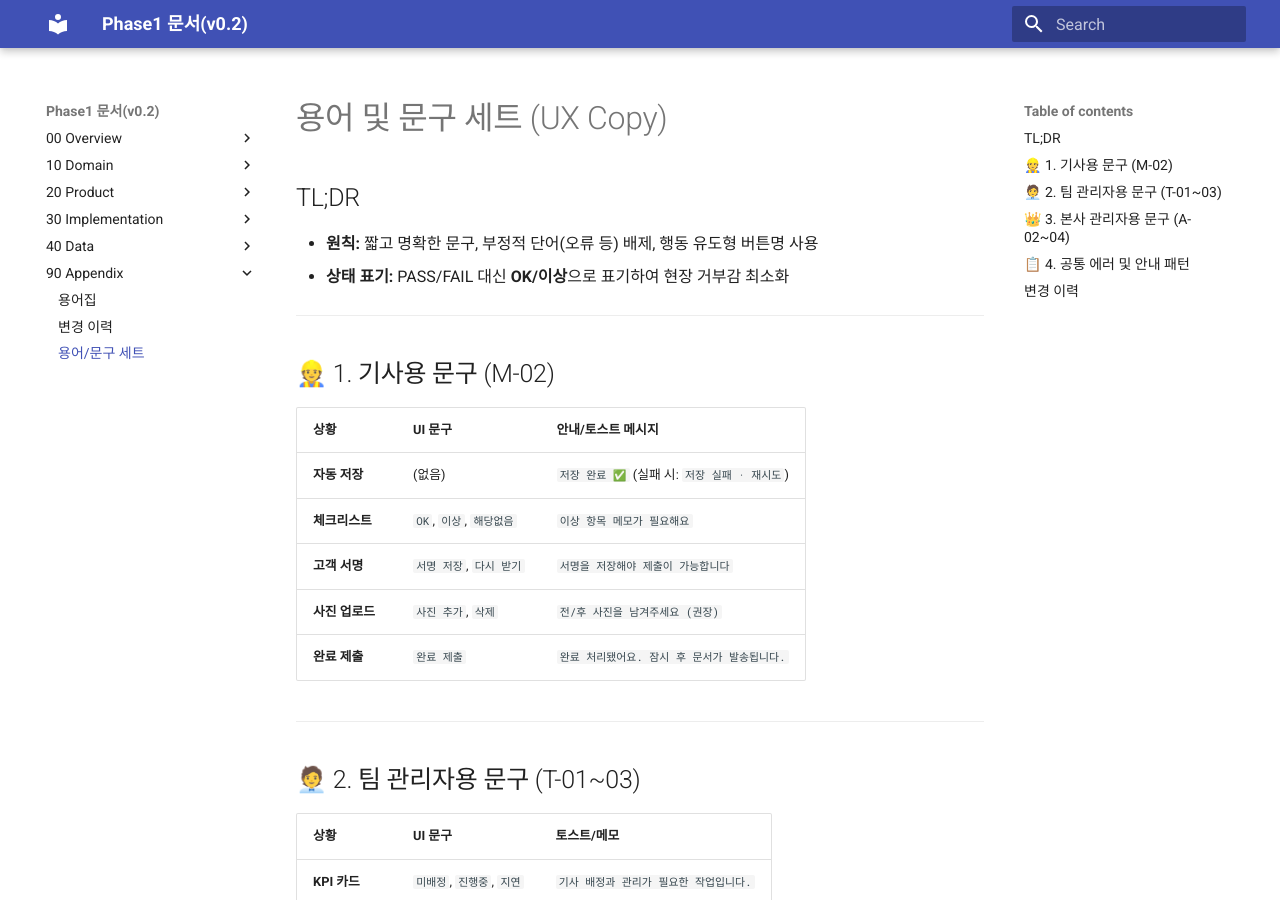
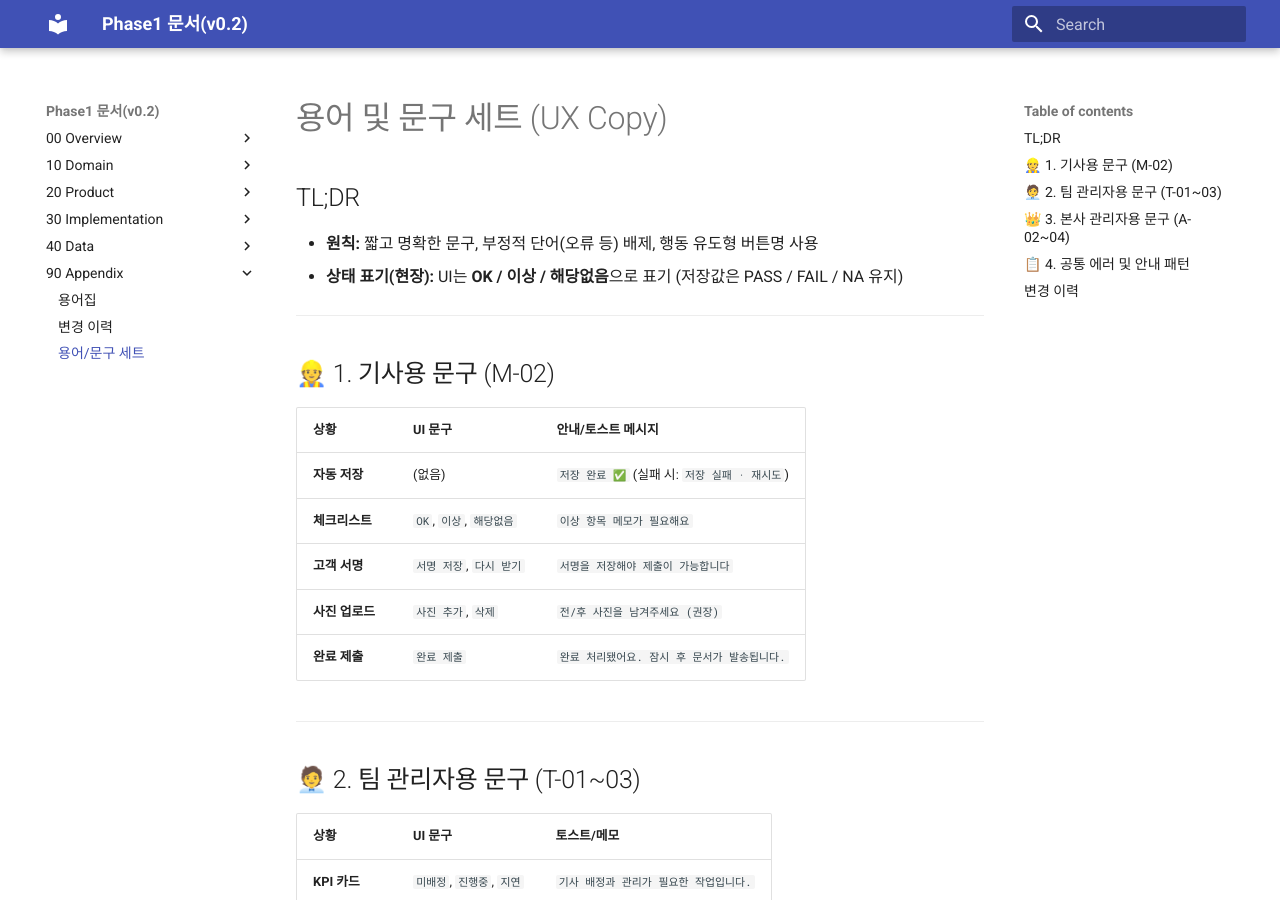
Before and after one commit to jjuune/fsm-docs, an MkDocs documentation site: the page built from docs/90-appendix/03-copy.md, in a window 1280 px wide and 900 px high. Built offline with MkDocs 1.6.1 and Material for MkDocs 9.7.7, drawn with Linux system fonts in a browser that asks for light colours.

Commit message:
Revise status indication terminology in UX copy
Update status indication to use 'OK/이상' instead of 'PASS/FAIL' for better user experience.

```diff
--- a/docs/90-appendix/03-copy.md
+++ b/docs/90-appendix/03-copy.md
@@ -2,7 +2,7 @@
 
 ## TL;DR
 - **원칙:** 짧고 명확한 문구, 부정적 단어(오류 등) 배제, 행동 유도형 버튼명 사용
-- **상태 표기:** PASS/FAIL 대신 **OK/이상**으로 표기하여 현장 거부감 최소화
+- **상태 표기(현장):** UI는 **OK / 이상 / 해당없음**으로 표기 (저장값은 PASS / FAIL / NA 유지)
 
 ---
 
```
